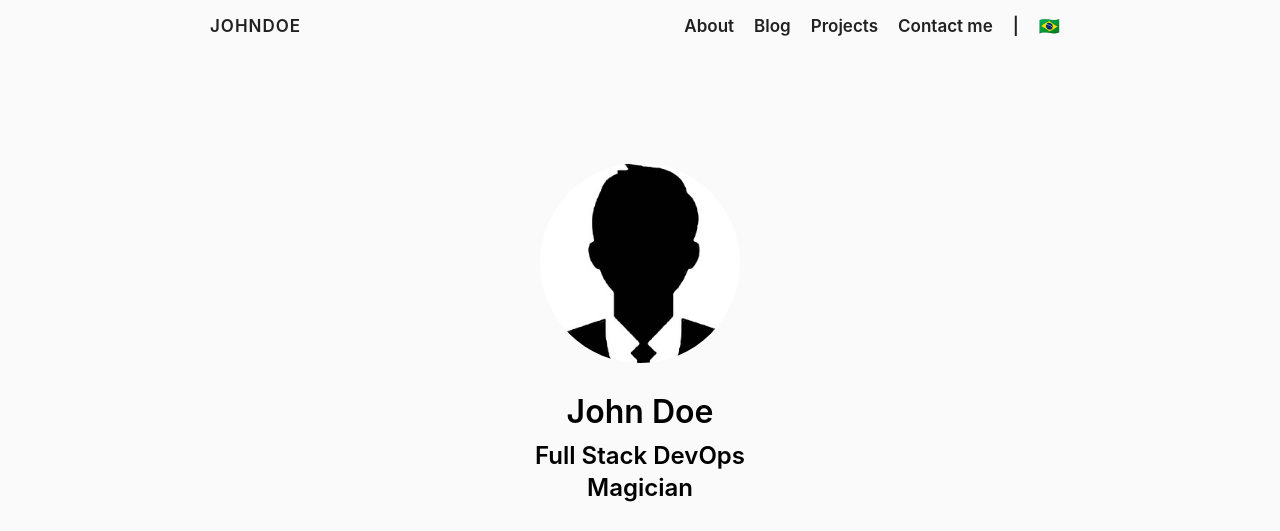
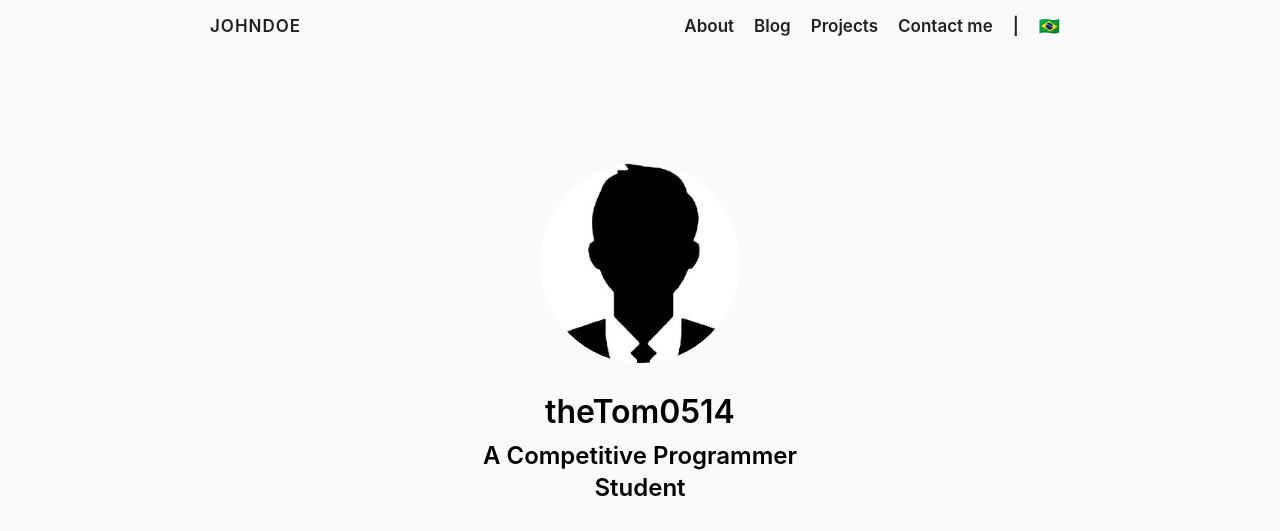
Before and after one commit to theTom0514/theTom0514.github.io, a plain HTML site: page index.html in a window 1280 px wide. Shown: the top 531 px of the page. Drawn offline with Linux system fonts and the light colour scheme.

Commit message:
Add files via upload

```diff
--- a/index.html
+++ b/index.html
@@ -146,9 +146,9 @@
 
 
 
-    <h1>John Doe</h1>
+    <h1>theTom0514</h1>
 
-    <h2>Full Stack DevOps<br>Magician<br></h2>
+    <h2>A Competitive Programmer<br>Student<br></h2>
 
 
     <ul>
```
